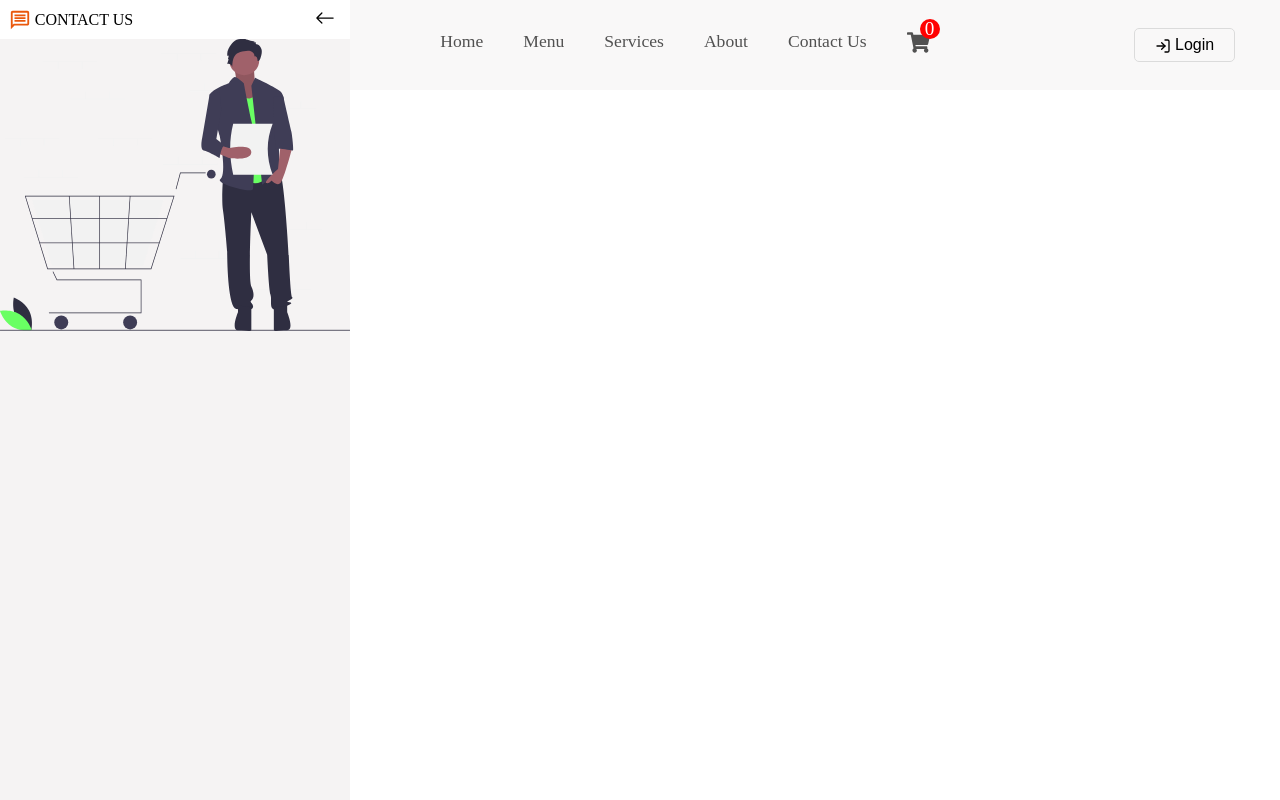
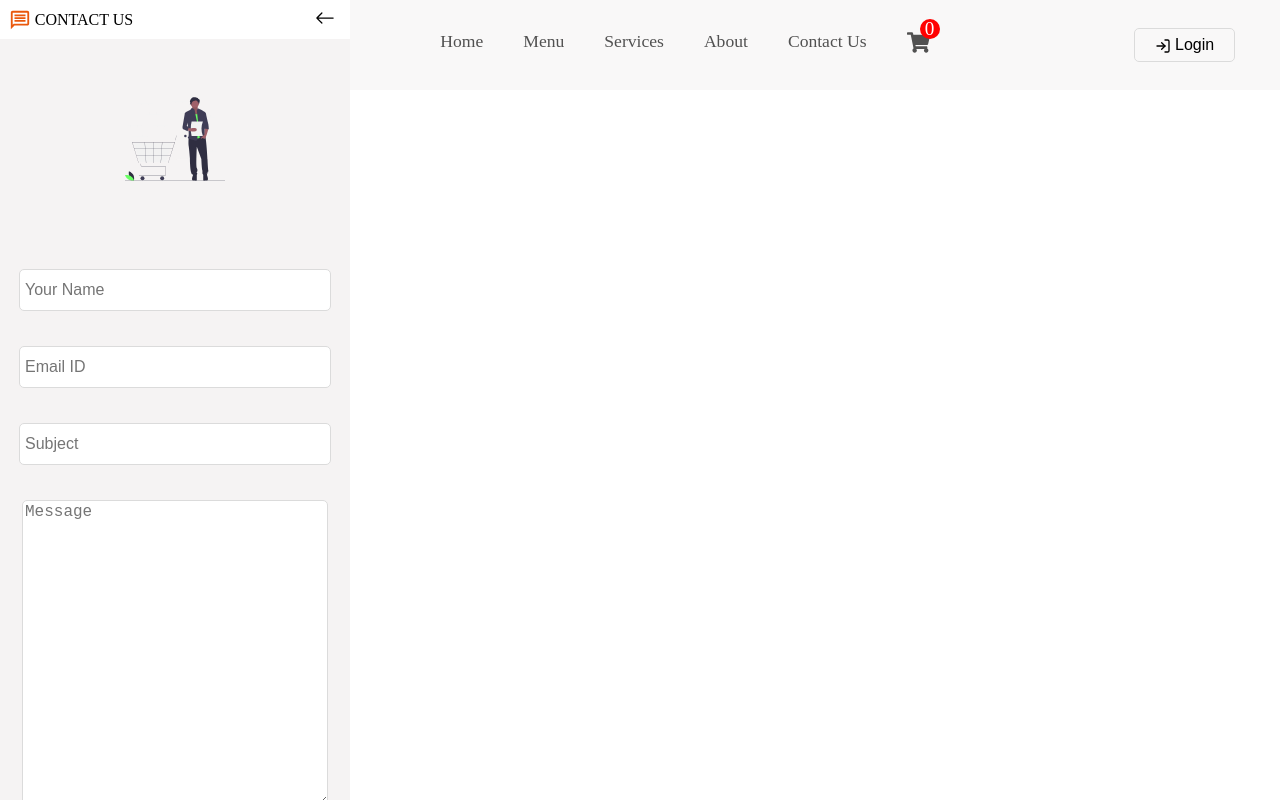
Before and after one commit to guka20/restaurant-front-end, a React (Create React App) app: page / in a window 1280 px wide. Both pictures are taken after a click on the element "Contact Us". Shown: the top 800 px of the page. Built offline with nearby package versions, Linux system fonts and the light colour scheme.

Commit message:
Navbar is Done

```diff
--- /dev/null
+++ b/globals.d.ts
@@ -0,0 +1,4 @@
+declare module "*.svg" {
+  const content: string;
+  export default content;
+}
--- /dev/null
+++ b/src/components/Buttons/MainButton/MainButton.css
@@ -0,0 +1,9 @@
+@import "src/styles/variables.css";
+.main-button {
+  width: 90%;
+  height: 40px;
+  background-color: var(--button-colors);
+  color: white;
+  border-radius: 5px;
+  font-size: 1rem;
+}
--- /dev/null
+++ b/src/components/Buttons/MainButton/MainButton.tsx
@@ -0,0 +1,16 @@
+import React, { ReactNode } from "react";
+import "./MainButton.css";
+type MainButtonProps = {
+  children: ReactNode;
+  handleButtonClick: () => void;
+};
+export const MainButton = ({
+  children,
+  handleButtonClick,
+}: MainButtonProps) => {
+  return (
+    <button className="main-button" onClick={handleButtonClick}>
+      {children}
+    </button>
+  );
+};
--- a/src/components/PortalComponents/ContactPortal/ContactPortal.css
+++ b/src/components/PortalComponents/ContactPortal/ContactPortal.css
@@ -4,7 +4,14 @@ div.contact-portal {
   top: 0;
   left: 0;
   background-color: rgb(245, 243, 243);
-  overflow: hidden;
+  overflow: auto;
+  &::-webkit-scrollbar {
+    width: 5px;
+    background-color: rgb(220, 220, 220);
+  }
+  &::-webkit-scrollbar-thumb {
+    background-color: rgb(249, 115, 22);
+  }
   .inside-container {
     min-width: 300px;
     height: 100%;
@@ -28,5 +35,34 @@ div.contact-portal {
         }
       }
     }
+    .empty-cart-image {
+      width: 100px;
+      height: 200px;
+      display: block;
+      margin: 0 auto;
+    }
+    .forms {
+      margin-top: 30px;
+      display: flex;
+      flex-direction: column;
+      gap: 35px;
+      align-items: center;
+      .message-area {
+        min-width: 300px;
+        max-width: 300px;
+        min-height: 300px;
+        max-height: 300px;
+        font-size: 1rem;
+        border: 1px solid rgb(219, 219, 219);
+        border-radius: 5px;
+        &:focus {
+          border: 1px solid var(--button-colors);
+        }
+      }
+      .contacts {
+        text-align: center;
+        color: rgb(126, 126, 126);
+      }
+    }
   }
 }
--- a/src/components/PortalComponents/ContactPortal/ContactPortal.tsx
+++ b/src/components/PortalComponents/ContactPortal/ContactPortal.tsx
@@ -1,12 +1,35 @@
 import ReactDOM from "react-dom";
+import { useState } from "react";
 import { motion } from "framer-motion";
 import { MdOutlineMessage } from "react-icons/md";
 import { BsArrowLeft } from "react-icons/bs";
+import emptyCart from "src/assets/images/emptyCart.svg";
+import { useContactContext } from "src/context";
+import { InputElement } from "src/components";
 import "./ContactPortal.css";
+import { ContactTypes } from "src/types/Types";
+import { MainButton } from "src/components/Buttons/MainButton/MainButton";
 
-import { useContactContext } from "src/context";
 export const ContactPortal = () => {
   const { setIsContactOpen } = useContactContext();
+  const [contactValues, setContactValues] = useState<ContactTypes>({
+    name: "",
+    email: "",
+    subject: "",
+    message: "",
+  });
+  const handleContactValueChange = (e: any) => {
+    const { value, name } = e.target;
+
+    setContactValues({
+      ...contactValues,
+      [name]: value,
+    });
+  };
+
+  const handleButtonClick = () => {
+    console.log(contactValues);
+  };
   return ReactDOM.createPortal(
     <motion.div
       className="contact-portal"
@@ -28,7 +51,46 @@ export const ContactPortal = () => {
             </button>
           </div>
         </div>
-        <img src={require("src/assets/images/emptyCart.svg")} alt="" />
+        <img src={emptyCart} className="empty-cart-image" alt="" />
+        <div className="forms">
+          <InputElement
+            type="text"
+            name="name"
+            placeholder="Your Name"
+            value={contactValues.name}
+            handleContactValueChange={handleContactValueChange}
+          />
+          <InputElement
+            type="email"
+            name="email"
+            placeholder="Email ID"
+            value={contactValues.email}
+            handleContactValueChange={handleContactValueChange}
+          />
+          <InputElement
+            type="text"
+            name="subject"
+            placeholder="Subject"
+            value={contactValues.subject}
+            handleContactValueChange={handleContactValueChange}
+          />
+          <textarea
+            name="message"
+            id="message"
+            placeholder="Message"
+            onChange={handleContactValueChange}
+            className="message-area"
+          ></textarea>
+          <MainButton handleButtonClick={handleButtonClick}>
+            Send Message
+          </MainButton>
+
+          <div className="contacts">
+            <div>guramidavitadze2002@gmail.com</div>
+            <br />
+            <div>+995 598 27 35 00</div>
+          </div>
+        </div>
       </div>
     </motion.div>,
     document.body
--- a/src/components/index.ts
+++ b/src/components/index.ts
@@ -1,3 +1,5 @@
+import { MainButton } from "./Buttons/MainButton/MainButton";
+export { InputElement } from "./inputElements/InputElement";
 export { Footer } from "./footer/Footer";
 export { Navbar } from "./navbar/Navbar";
 export { ContactPortal } from "./PortalComponents/ContactPortal/ContactPortal";
--- /dev/null
+++ b/src/components/inputElements/InputElement.css
@@ -0,0 +1,12 @@
+@import "src/styles/variables.css";
+input.input {
+  width: 300px;
+  padding: 5px;
+  height: 30px;
+  font-size: 1rem;
+  border: 1px solid rgb(219, 219, 219);
+  border-radius: 5px;
+  &:focus {
+    border: 1px solid var(--button-colors);
+  }
+}
--- /dev/null
+++ b/src/components/inputElements/InputElement.tsx
@@ -0,0 +1,28 @@
+import { ChangeEvent } from "react";
+import "./InputElement.css";
+type InputElementProps = {
+  name: string;
+  value: string;
+  type: string;
+  placeholder: string;
+  handleContactValueChange: (e: ChangeEvent<HTMLElement>) => void;
+};
+
+export const InputElement = ({
+  name,
+  value,
+  type,
+  placeholder,
+  handleContactValueChange,
+}: InputElementProps) => {
+  return (
+    <input
+      className="input"
+      type={type}
+      name={name}
+      value={value}
+      placeholder={placeholder}
+      onChange={(e) => handleContactValueChange(e)}
+    />
+  );
+};
--- a/src/styles/variables.css
+++ b/src/styles/variables.css
@@ -8,7 +8,8 @@
 
   --main-color: rgb(245, 238, 233);
   --secondary-color: rgb(249, 248, 248);
-  --main-font-color: rgb(81,81,81);
+  --main-font-color: rgb(81, 81, 81);
   --secondary-font-color: rgb(155, 159, 167);
   --dark-black: rgb(46, 46, 46);
+  --button-colors: rgb(234, 88, 12);
 }
--- /dev/null
+++ b/src/types/Types.ts
@@ -0,0 +1,6 @@
+export type ContactTypes = {
+  name: string;
+  email: string;
+  subject: string;
+  message: string;
+};
--- a/tsconfig.json
+++ b/tsconfig.json
@@ -20,7 +20,10 @@
     "noEmit": true,
     "jsx": "react-jsx",
     "baseUrl": "."
+
+
   },
+  "files": ["globals.d.ts"],
   "include": [
     "src",
   ]
```
Also changed, not shown: custom.d.ts (added), 1 other file (tests, documents, lock files or other folders).
